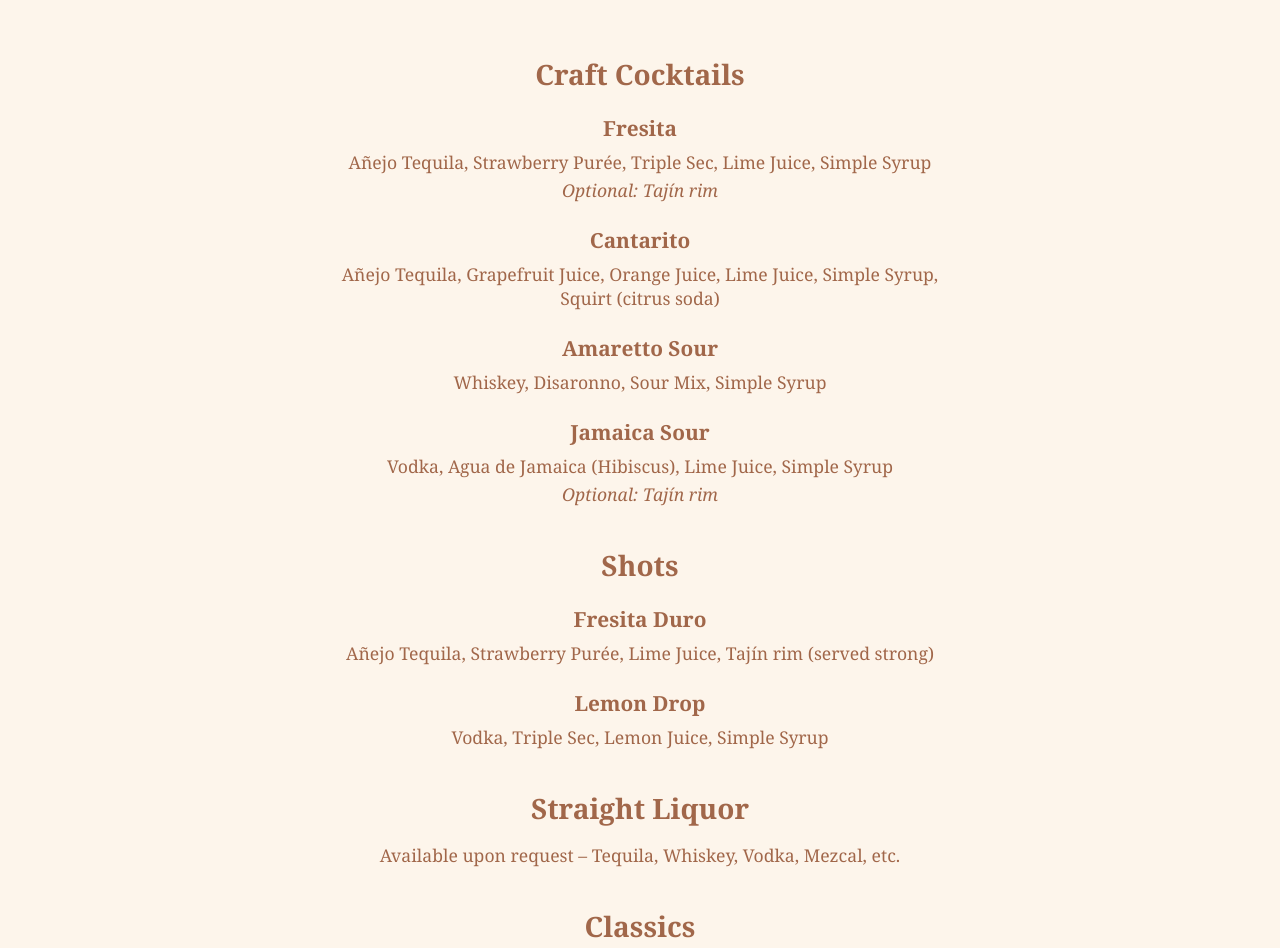
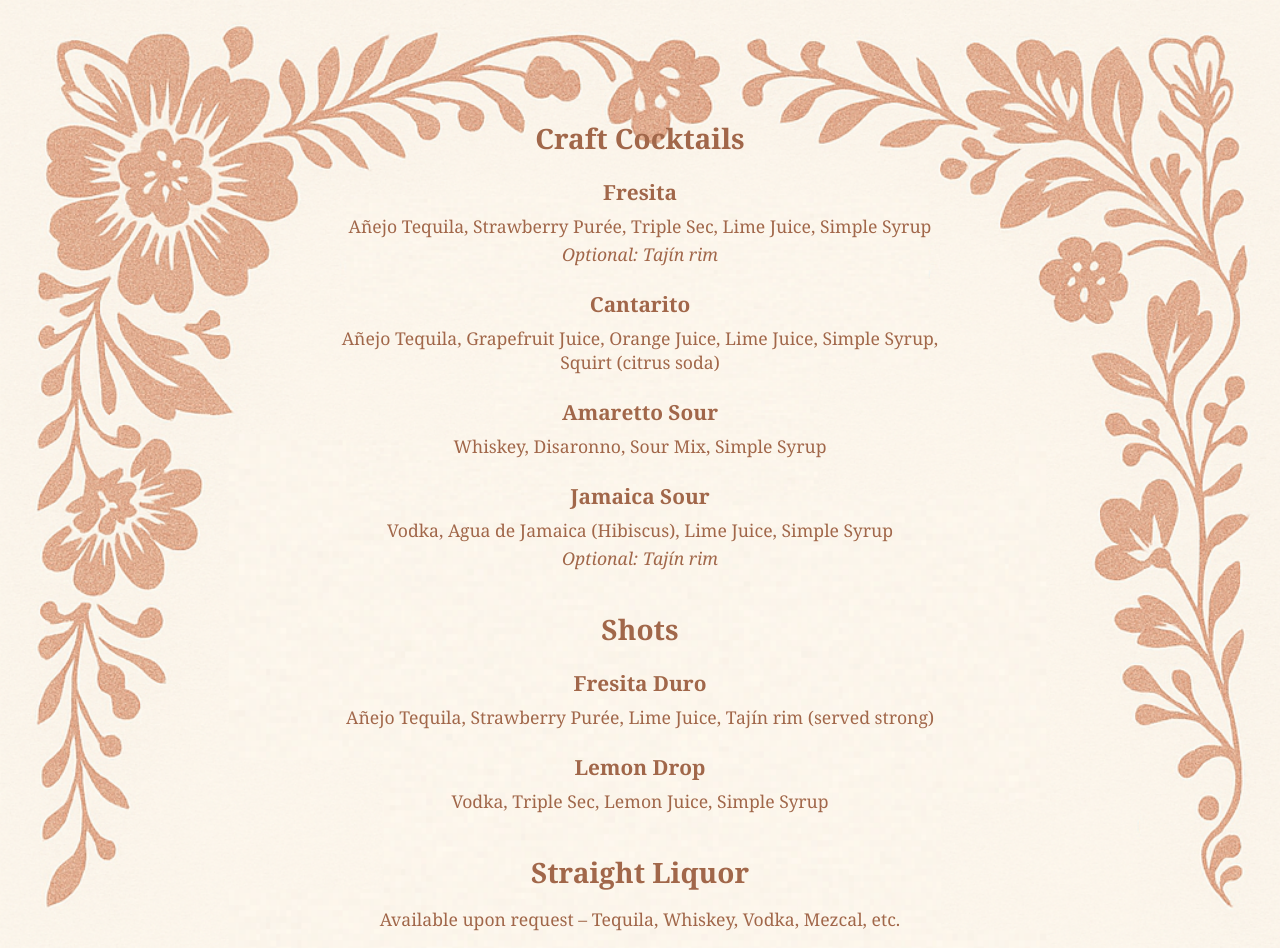
Before and after one commit to yvlachak/yvlachakis.bella-fiesta.io, a plain HTML site: page index.html in a window 1280 px wide. Shown: the top 948 px of the page. Drawn offline with Linux system fonts and the light colour scheme.

Commit message:
Update style.css

```diff
--- a/style.css
+++ b/style.css
@@ -12,14 +12,23 @@ body {
   text-align: center;
 }
 
-img {
-  display: block;
-  width: 100%;
-  height: auto;
+/* Floral background container */
+.floral-background {
+  background:
+    url('top_flower.png') top center no-repeat,
+    url('bottom_flower.png') bottom center no-repeat;
+  background-size: contain, contain;
+  background-attachment: scroll;
+  background-color: #FDF5EB;
+  min-height: 100vh;
+  display: flex;
+  flex-direction: column;
+  justify-content: center;
 }
 
+/* Menu layout */
 .menu {
-  padding: 2rem 1rem;
+  padding: 6rem 1rem; /* Increased padding to prevent overlap with flowers */
   max-width: 40rem;
   margin: 0 auto;
 }
@@ -51,21 +60,25 @@ img {
   font-style: italic;
 }
 
+/* Tablet and desktop scaling */
 @media (min-width: 48rem) {
   .menu-section h2 {
     font-size: 1.75rem;
   }
+
   .item h3 {
     font-size: 1.3rem;
   }
+
   .item p {
     font-size: 1.1rem;
   }
 }
 
+/* Small screen optimization */
 @media (max-width: 400px) {
   .menu {
-    padding: 1.5rem 0.75rem;
+    padding: 5rem 0.75rem; /* Slightly less padding for compact height */
   }
 
   .menu-section {
```
